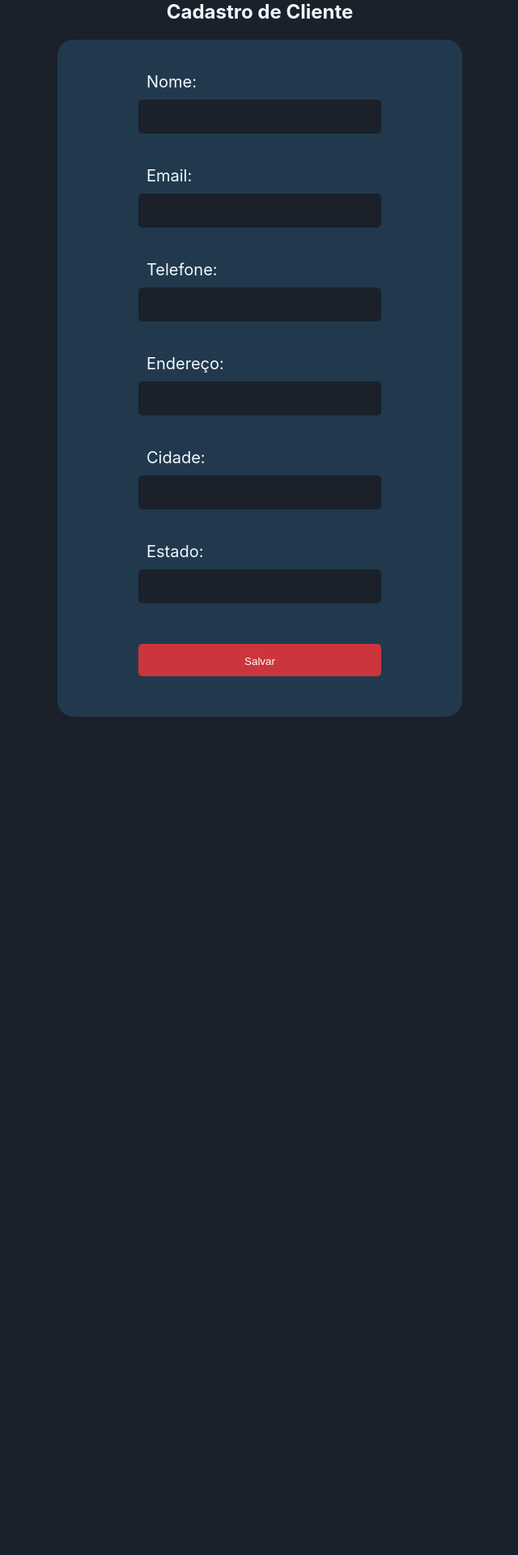
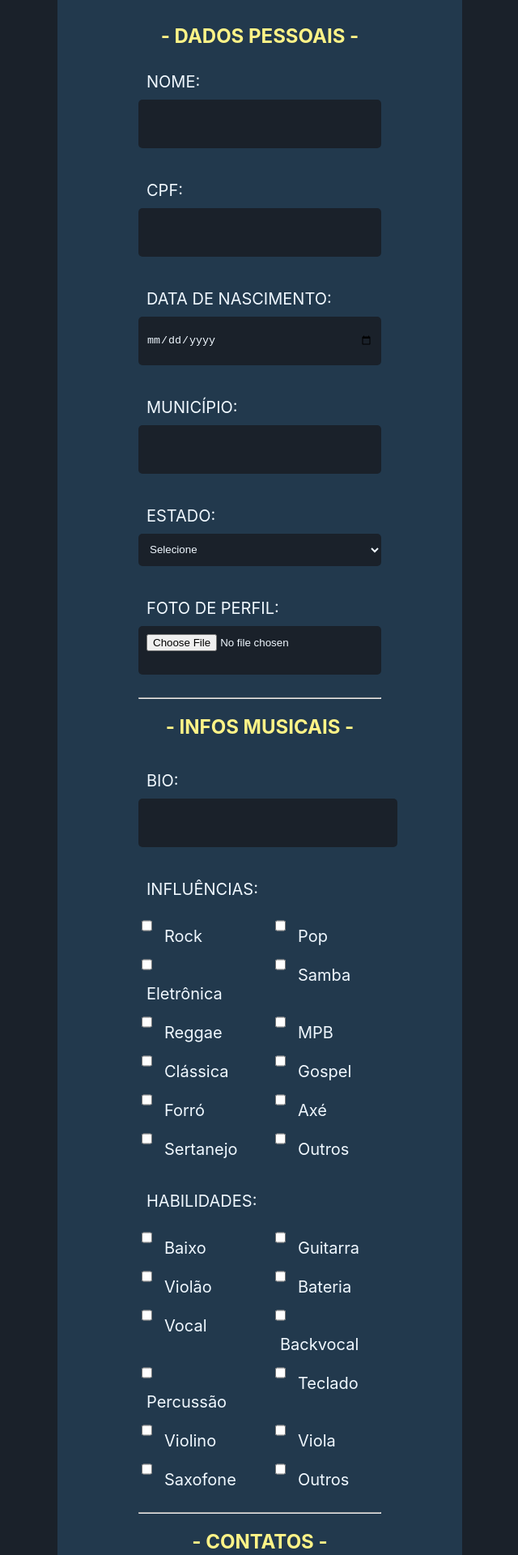
Before and after one commit to FatecFranca/DSM-G01-PI3-2024-1, a React (Create React App) app in the folder band_finder/front-end/: page /cadastro in a window 1280 px wide. Shown: the part 20-1940 px from the top of the page at 81% size, without its empty margins (319-959 px from the left). Before the commit the page ends 905 px from the top, so only its background shows below. Built offline with nearby package versions, Linux system fonts and the light colour scheme; the HTML template or start-up script is replaced by a standard one.

Commit message:
Alterações formulário de cadastro

```diff
--- a/band_finder/front-end/package.json
+++ b/band_finder/front-end/package.json
@@ -6,7 +6,7 @@
     "@testing-library/jest-dom": "^5.17.0",
     "@testing-library/react": "^13.4.0",
     "@testing-library/user-event": "^13.5.0",
-    "axios": "^1.6.8",
+    "axios": "^1.7.1",
     "react": "^18.2.0",
     "react-dom": "^18.2.0",
     "react-router-dom": "^6.23.0",
--- a/band_finder/front-end/src/pages/Cadastro-clientes/Cadastro-clientes.module.css
+++ b/band_finder/front-end/src/pages/Cadastro-clientes/Cadastro-clientes.module.css
@@ -1,4 +1,3 @@
-/* cadastroCliente.css */
 body {
     margin: 0;
     padding: 0;
@@ -20,27 +19,25 @@ body {
 .campo {
     display: flex;
     flex-direction: column;
-    align-items:right; ;
+    align-items: right;
     margin-top: 30px;
     color: aliceblue;
     width: 300px;
-
 }
-.campo input{
+.campo input, .campo textarea, .campo select {
     background-color: #1A212A;
+    color: aliceblue; /* Cor do texto branco */
     border-radius: 5px;
     outline: none;
     border: none;
     height: 40px;
+    padding: 10px; /* Adiciona preenchimento interno */
 }
-.campo label{
+.campo label {
     color: aliceblue;
     padding: 10px;
     font-size: 20px;
-
 }
-
-
 
 .botao {
     margin-top: 50px;
@@ -60,13 +57,27 @@ body {
     background-color: #AF2E33; /* Cor de fundo vermelha mais escura quando hover */
 }
 
-.botao button{
-    background-color: #CC353C; /* Cor de fundo vermelha */
-    color: white; /* Cor do texto */
-    border: none; /* Remova a borda */
+body h2 {
+    color: rgb(255, 243, 135);
+    text-align: center;
 }
 
-body h2{
-    color: aliceblue;
-    text-align: center;
+.bioTextArea {
+    width: 300px;
+    height: 400px;
+    resize: none;  /* Impede que o usuário redimensione o textarea */
 }
+
+/* Adicionando estilos de texto branco para os checkboxes e seus labels */
+.checkboxContainer {
+    display: flex;
+    flex-wrap: wrap; /* Permite quebrar linha */
+    justify-content: space-between; /* Espaça os itens igualmente */
+}
+.checkboxItem {
+    width: 45%; /* Largura de cada coluna */
+    color: aliceblue; /* Cor do texto dos labels dos checkboxes */
+}
+.checkboxItem input {
+    margin-right: 5px; /* Espaçamento entre o checkbox e o texto */
+}
--- a/band_finder/front-end/src/pages/Cadastro-clientes/index.js
+++ b/band_finder/front-end/src/pages/Cadastro-clientes/index.js
@@ -1,68 +1,206 @@
-
 import React, { useState } from 'react';
 import styles from './Cadastro-clientes.module.css';
+
+const estadosBrasil = [
+  "AC", "AL", "AP", "AM", "BA", "CE", "DF", "ES", "GO", "MA", "MT", "MS", "MG",
+  "PA", "PB", "PR", "PE", "PI", "RJ", "RN", "RS", "RO", "RR", "SC", "SP", "SE", "TO"
+];
+
+const influenciasOptions = [
+  "Rock", "Pop", "Eletrônica", "Samba", "Reggae", "MPB", "Clássica", "Gospel",
+  "Forró", "Axé", "Sertanejo", "Outros"
+];
+
+const habilidadesOptions = [
+  "Baixo", "Guitarra", "Violão", "Bateria", "Vocal", "Backvocal", "Percussão",
+  "Teclado", "Violino", "Viola", "Saxofone", "Outros"
+];
+
 const CadastroCliente = () => {
   const [cliente, setCliente] = useState({
     nome: '',
+    cpf: '',
+    data_nascimento: '',
+    municipio: '',
+    uf: '',
+    foto_user: '',
+    bio: '',
+    influencias: [],
+    habilidades: [],
+    telefone: '',
+    instagram: '',
+    facebook: '',
+    youtube: '',
     email: '',
-    telefone: '',
-    endereco: '',
-    cidade: '',
-    estado: ''
+    senha: '',
+    confirmSenha: ''
   });
 
+  const [errorMessage, setErrorMessage] = useState('');
+
   const handleChange = (e) => {
-    const { name, value } = e.target;
+    const { name, value, type, checked } = e.target;
+    if (type === 'checkbox') {
+      setCliente(prevCliente => ({
+        ...prevCliente,
+        [name]: checked ? [...prevCliente[name], value] : prevCliente[name].filter(v => v !== value)
+      }));
+    } else {
       setCliente(prevCliente => ({
         ...prevCliente,
         [name]: value
+      }));
+    }
+  };
+
+  const handleFileChange = (e) => {
+    const { name, files } = e.target;
+    setCliente(prevCliente => ({
+      ...prevCliente,
+      [name]: files[0]
     }));
   };
 
   const handleSubmit = (e) => {
     e.preventDefault();
-    // Aqui você pode implementar a lógica para enviar os dados do cliente para o servidor
-    console.log('Dados do cliente:', cliente);
-    // Resetar o formulário após o envio
+    if (cliente.senha !== cliente.confirmSenha) {
+      setErrorMessage('Senhas não são iguais');
+      return;
+    }
+    console.log('Dados do usuário:', cliente);
+    setErrorMessage('');
     setCliente({
       nome: '',
+      cpf: '',
+      data_nascimento: '',
+      municipio: '',
+      uf: '',
+      foto_user: '',
+      bio: '',
+      influencias: [],
+      habilidades: [],
+      telefone: '',
+      instagram: '',
+      facebook: '',
+      youtube: '',
       email: '',
-      telefone: '',
-      endereco: '',
-      cidade: '',
-      estado: ''
+      senha: '',
+      confirmSenha: ''
     });
   };
 
   return (
-    <div className={styles.cadastro-cliente}>
-      <h2>Cadastro de Cliente</h2>
+    <div className={styles.cadastroCliente}>
       <div className={styles.form}>
         <form onSubmit={handleSubmit}>
           <div className={styles.campo}>
-          <label htmlFor="nome">Nome:</label>
+            <h2>- DADOS PESSOAIS -</h2>
+            <label htmlFor="nome">NOME:</label>
             <input type="text" id="nome" name="nome" value={cliente.nome} onChange={handleChange} required />
           </div>
           <div className={styles.campo}>
-          <label htmlFor="email">Email:</label>
+            <label htmlFor="cpf">CPF:</label>
+            <input type="text" id="cpf" name="cpf" value={cliente.cpf} onChange={handleChange} required />
+          </div>
+          <div className={styles.campo}>
+            <label htmlFor="data_nascimento">DATA DE NASCIMENTO:</label>
+            <input type="date" id="data_nascimento" name="data_nascimento" value={cliente.data_nascimento} onChange={handleChange} required />
+          </div>
+          <div className={styles.campo}>
+            <label htmlFor="municipio">MUNICÍPIO:</label>
+            <input type="text" id="municipio" name="municipio" value={cliente.municipio} onChange={handleChange} required />
+          </div>
+          <div className={styles.campo}>
+            <label htmlFor="uf">ESTADO:</label>
+            <select id="uf" name="uf" value={cliente.uf} onChange={handleChange} required>
+              <option value="">Selecione</option>
+              {estadosBrasil.map(estado => (
+                <option key={estado} value={estado}>{estado}</option>
+              ))}
+            </select>
+          </div>
+          <div className={styles.campo}>
+            <label htmlFor="foto_user">FOTO DE PERFIL:</label>
+            <input type="file" id="foto_user" name="foto_user" onChange={handleFileChange} required />
+          </div>
+          <br />
+          <hr />
+          <h2>- INFOS MUSICAIS -</h2>
+          <div className={styles.campo}>
+            <label htmlFor="bio">BIO:</label>
+            <textarea id="bio" name="bio" value={cliente.bio} onChange={handleChange} required className={styles.bioTextArea} />
+          </div>
+          <div className={styles.campo}>
+            <label>INFLUÊNCIAS:</label>
+            <div className={styles.checkboxContainer}>
+              {influenciasOptions.map(influencia => (
+                <div key={influencia} className={styles.checkboxItem}>
+                  <input
+                    type="checkbox"
+                    id={influencia}
+                    name="influencias"
+                    value={influencia}
+                    checked={cliente.influencias.includes(influencia)}
+                    onChange={handleChange}
+                  />
+                  <label htmlFor={influencia}>{influencia}</label>
+                </div>
+              ))}
+            </div>
+          </div>
+          <div className={styles.campo}>
+            <label>HABILIDADES:</label>
+            <div className={styles.checkboxContainer}>
+              {habilidadesOptions.map(habilidade => (
+                <div key={habilidade} className={styles.checkboxItem}>
+                  <input
+                    type="checkbox"
+                    id={habilidade}
+                    name="habilidades"
+                    value={habilidade}
+                    checked={cliente.habilidades.includes(habilidade)}
+                    onChange={handleChange}
+                  />
+                  <label htmlFor={habilidade}>{habilidade}</label>
+                </div>
+              ))}
+            </div>
+          </div>
+          <br />
+          <hr />
+          <h2>- CONTATOS -</h2>
+          <div className={styles.campo}>
+            <label htmlFor="telefone">TELEFONE:</label>
+            <input type="text" id="telefone" name="telefone" value={cliente.telefone} onChange={handleChange} required />
+          </div>
+          <div className={styles.campo}>
+            <label htmlFor="instagram">INSTAGRAM:</label>
+            <input type="text" id="instagram" name="instagram" value={cliente.instagram} onChange={handleChange} required />
+          </div>
+          <div className={styles.campo}>
+            <label htmlFor="facebook">FACEBOOK:</label>
+            <input type="text" id="facebook" name="facebook" value={cliente.facebook} onChange={handleChange} required />
+          </div>
+          <div className={styles.campo}>
+            <label htmlFor="youtube">YOUTUBE:</label>
+            <input type="text" id="youtube" name="youtube" value={cliente.youtube} onChange={handleChange} required />
+          </div>
+          <br />
+          <hr />
+          <h2>- CADASTRO -</h2>
+          <div className={styles.campo}>
+            <label htmlFor="email">EMAIL:</label>
             <input type="email" id="email" name="email" value={cliente.email} onChange={handleChange} required />
           </div>
           <div className={styles.campo}>
-          <label htmlFor="telefone">Telefone:</label>
-          <input type="tel" id="telefone" name="telefone" value={cliente.telefone} onChange={handleChange} required />
+            <label htmlFor="senha">SENHA:</label>
+            <input type="password" id="senha" name="senha" value={cliente.senha} onChange={handleChange} required />
           </div>
           <div className={styles.campo}>
-          <label htmlFor="endereco">Endereço:</label>
-          <input type="text" id="endereco" name="endereco" value={cliente.endereco} onChange={handleChange} required />
+            <label htmlFor="confirmSenha">CONFIRMAR SENHA:</label>
+            <input type="password" id="confirmSenha" name="confirmSenha" value={cliente.confirmSenha} onChange={handleChange} required />
           </div>
-        <div className={styles.campo}>
-          <label htmlFor="cidade">Cidade:</label>
-          <input type="text" id="cidade" name="cidade" value={cliente.cidade} onChange={handleChange} required />
-        </div>
-        <div className={styles.campo}>
-          <label htmlFor="estado">Estado:</label>
-          <input type="text" id="estado" name="estado" value={cliente.estado} onChange={handleChange} required />
-        </div>
+          {errorMessage && <p className={styles.errorMessage}>{errorMessage}</p>}
           <div className={styles.botao}>
             <button type="submit">Salvar</button>
           </div>
```
Also changed, not shown: 1 other file (tests, documents, lock files or other folders). Lines whose indentation alone changed are shown as unchanged.
